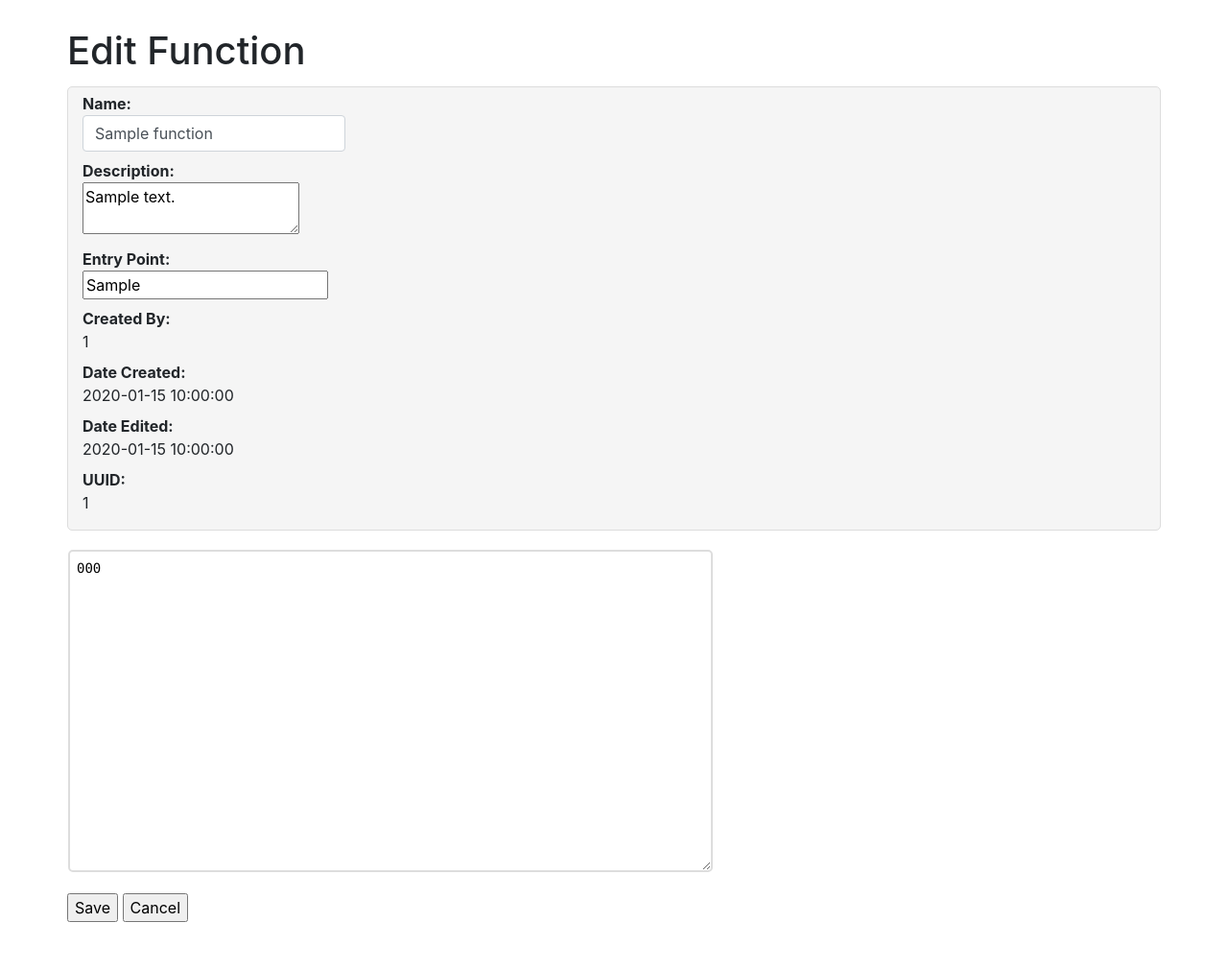
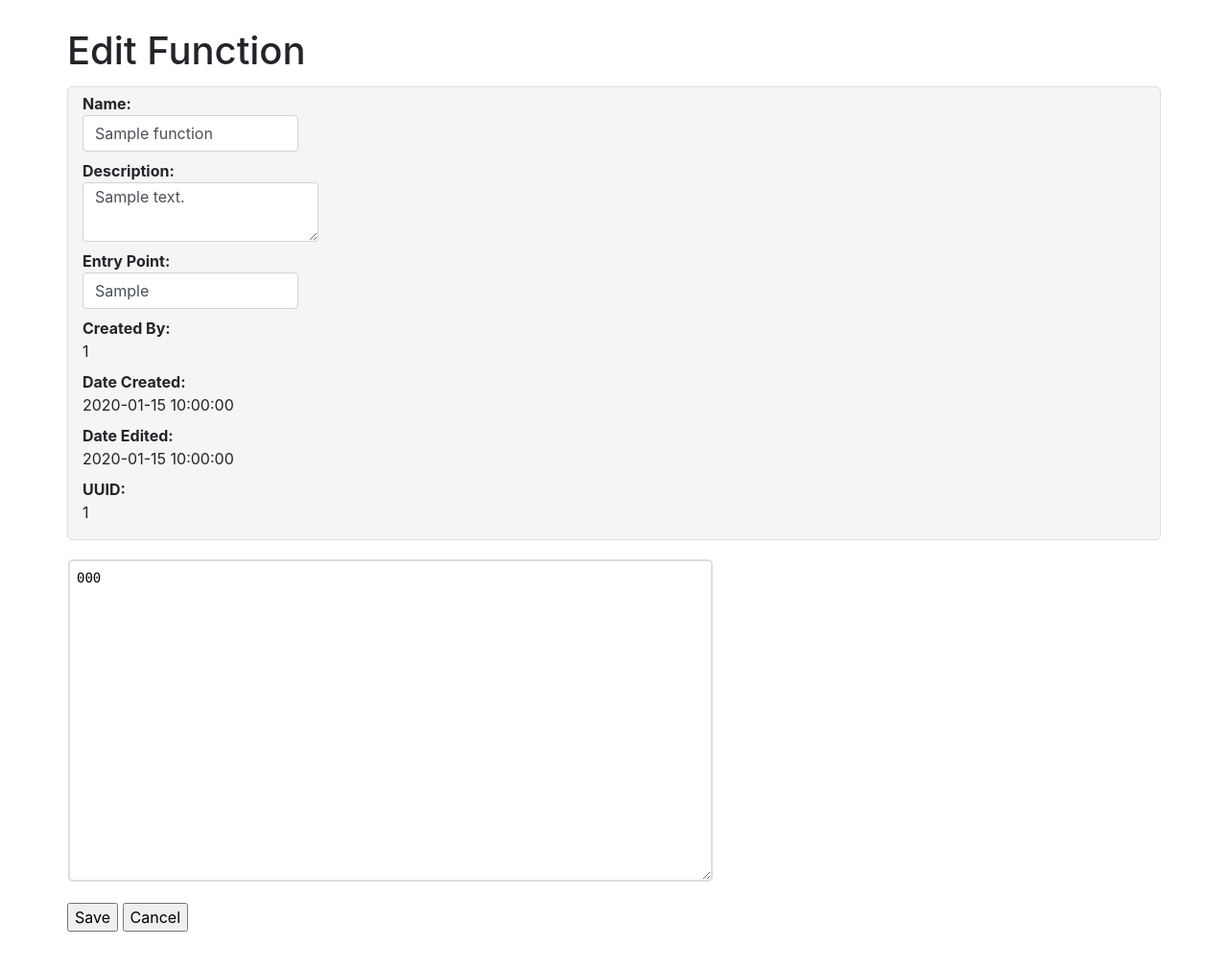
Before and after one commit to funcx-faas/funcx-web-service, a Flask app: page /edit/1 in a window 1280 px wide. Shown: the part 70-1081 px from the top of the page at 96% size. Run offline with Flask 2, Linux system fonts and the light colour scheme; tables that the repository leaves empty hold one stand-in row (values such as "Sample post"); a database or web service that is not in the repository returns one stand-in record (values such as "Sample title"); some libraries are stand-ins or nearby versions.

Commit message:
Styled form fields

```diff
--- a/gui/static/main.css
+++ b/gui/static/main.css
@@ -239,6 +239,21 @@ dd {
     margin-bottom: 0.5em;
 }
 
+.FORM-FIELD {
+    font-size: 1em !important;
+    line-height: 1em !important;
+    width: 225px !important;
+}
+
+#FUNC-DESC {
+    font-size: 1em !important;
+    line-height: 1em !important;
+    min-height: 62px;
+    min-width: 225px !important;
+    overflow: scroll;
+    resize: both;
+}
+
 #FUNC-CODE {
     border: 2px solid rgb(221,221,221);
     border-radius: 5px;
@@ -253,7 +268,7 @@ dd {
     width: 48em;
 }
 
-    /*404*/
+/* ERROR */
 .ERROR-HEADING {
     font-size: 50px;
     font-weight: bold;
--- a/gui/templates/edit.html
+++ b/gui/templates/edit.html
@@ -9,9 +9,9 @@
                 <legend class="container h1 PAGE-TITLE">Edit Function</legend>
             {% endif %}
             <dl id="VIEW-INFO" class="container">
-                <dt>Name: </dt><dd>{{ form.name(class="form-control") }}</dd>
-                <dt>Description: </dt><dd>{{ form.desc }}</dd>
-                <dt>Entry Point: </dt><dd>{{ form.entry_point }}</dd>
+                <dt>Name: </dt><dd>{{ form.name(class="form-control FORM-FIELD", placeholder="Enter function name") }}</dd>
+                <dt>Description: </dt><dd>{{ form.desc(class="form-control", id="FUNC-DESC", placeholder="Enter description") }}</dd>
+                <dt>Entry Point: </dt><dd>{{ form.entry_point(class="form-control FORM-FIELD", placeholder="Enter entry point") }}</dd>
 {#                <dt>Language: </dt><dd>{{ form.language }}</dd>#}
                 {% if title != 'New Function' %}
                     <dt>Created By: </dt><dd>{{ func['user_id'] }}</dd>
@@ -21,7 +21,7 @@
                 {% endif %}
             </dl>
             <section class="container">
-                {{ form.code(id="FUNC-CODE") }}
+                {{ form.code(id="FUNC-CODE", placeholder="Enter code here...") }}
             </section>
             <div class="container" style="padding-left: 0;">
                 {{ form.submit }}
```
